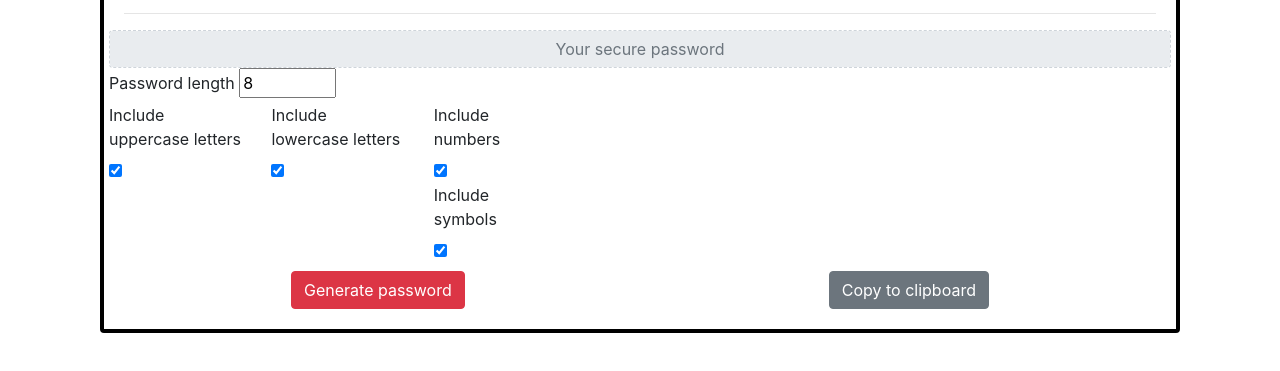
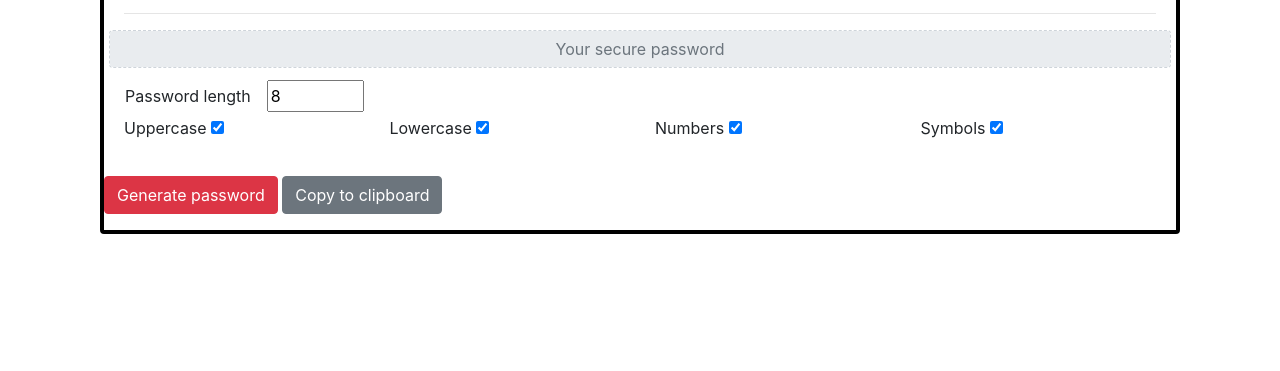
Before and after one commit to kpresta04/password-generator, a plain HTML site: page index.html in a window 1280 px wide. Shown: the part 145-516 px from the top of the page. Drawn offline with nearby package versions, Linux system fonts and the light colour scheme.

Commit message:
sm added to button row

```diff
--- a/assets/css/style.css
+++ b/assets/css/style.css
@@ -24,3 +24,18 @@ body {
 h1 {
   text-align: center;
 }
+
+#pwLengthLabel {
+  vertical-align: middle;
+  padding-top: 1em;
+}
+
+#length {
+  height: 2em;
+  vertical-align: middle;
+  margin-top: 0.75em;
+}
+
+#buttonRow {
+  margin-bottom: 1em;
+}
--- a/index.html
+++ b/index.html
@@ -49,46 +49,31 @@
             </div>
             <div class="row">
               <!-- </div> -->
-              <div class="settings">
-                <div class="setting">
-                  <label>Password length</label>
-                  <input
-                    type="number"
-                    id="length"
-                    min="8"
-                    max="128"
-                    value="8"
-                  />
+              <label class="mx-3" id="pwLengthLabel">Password length</label>
+              <input type="number" id="length" min="8" max="128" value="8" />
             </div>
             <div class="row">
-                  <div class="col-3">
+              <div class="col">
                 <div class="setting">
-                      <label>Include uppercase letters</label>
+                  <label> Uppercase</label>
                   <input type="checkbox" id="uppercase" checked />
                 </div>
               </div>
-                  <div class="col-3">
-                    <div class="setting">
-                      <label>Include lowercase letters</label>
+              <div class="col">
+                <label> Lowercase</label>
                 <input type="checkbox" id="lowercase" checked />
               </div>
-                  </div>
-                  <div class="setting">
-                    <div class="col-3">
-                      <label>Include numbers</label>
+              <div class="col">
+                <label> Numbers</label>
                 <input type="checkbox" id="numbers" checked />
               </div>
-                    <div class="setting">
-                      <div class="col-3">
-                        <label>Include symbols</label>
+              <div class="col">
+                <label> Symbols</label>
                 <input type="checkbox" id="symbols" checked />
               </div>
             </div>
           </div>
-                </div>
-              </div>
-            </div>
-            <div class="row justify-content-between">
+          <div class="row-sm justify-content-center" id="buttonRow">
             <button
               type="button"
               class="mt-2  btn btn-danger"
@@ -103,7 +88,6 @@
             >
               Copy to clipboard
             </button>
-            </div>
           </div>
         </div>
       </div>
```
Lines whose indentation alone changed are shown as unchanged.
